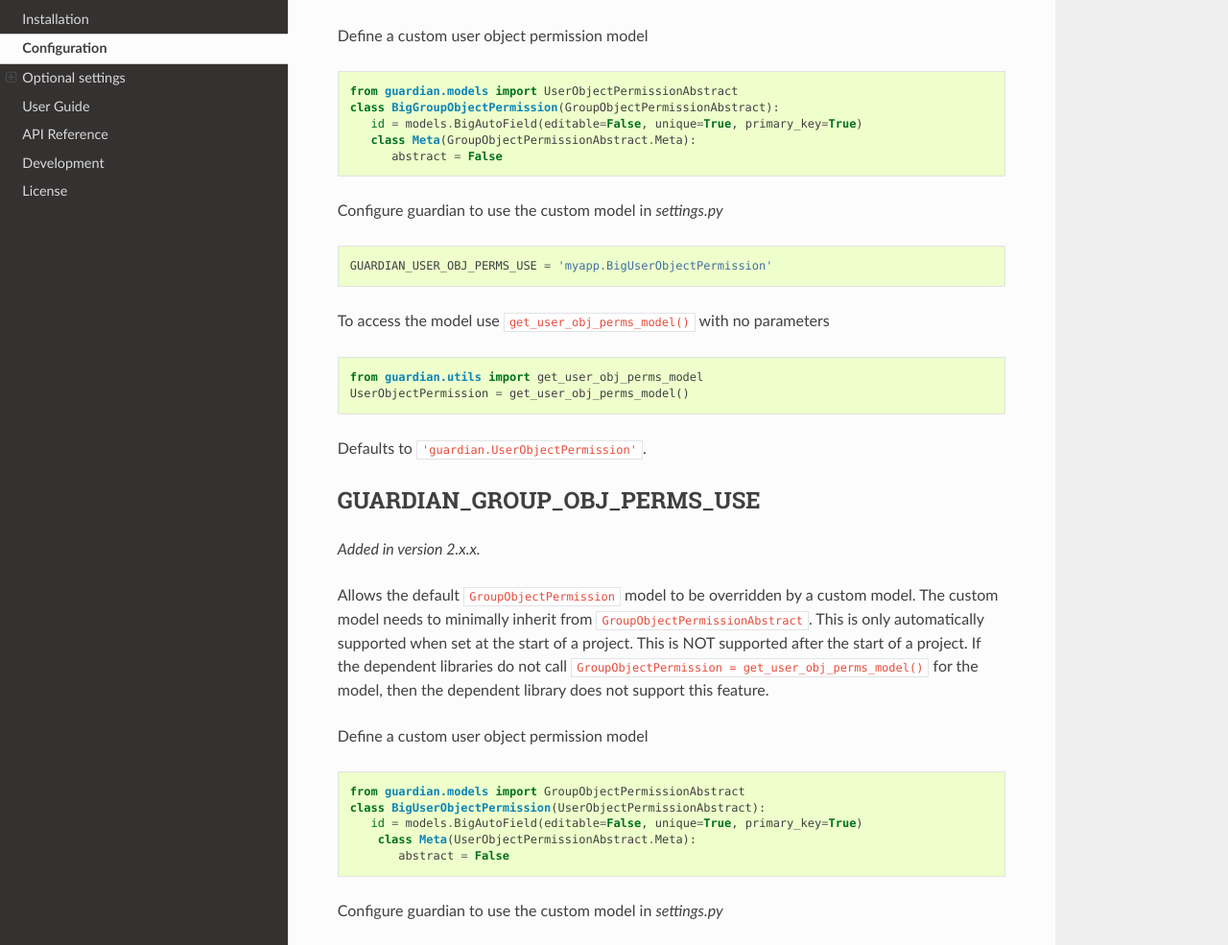
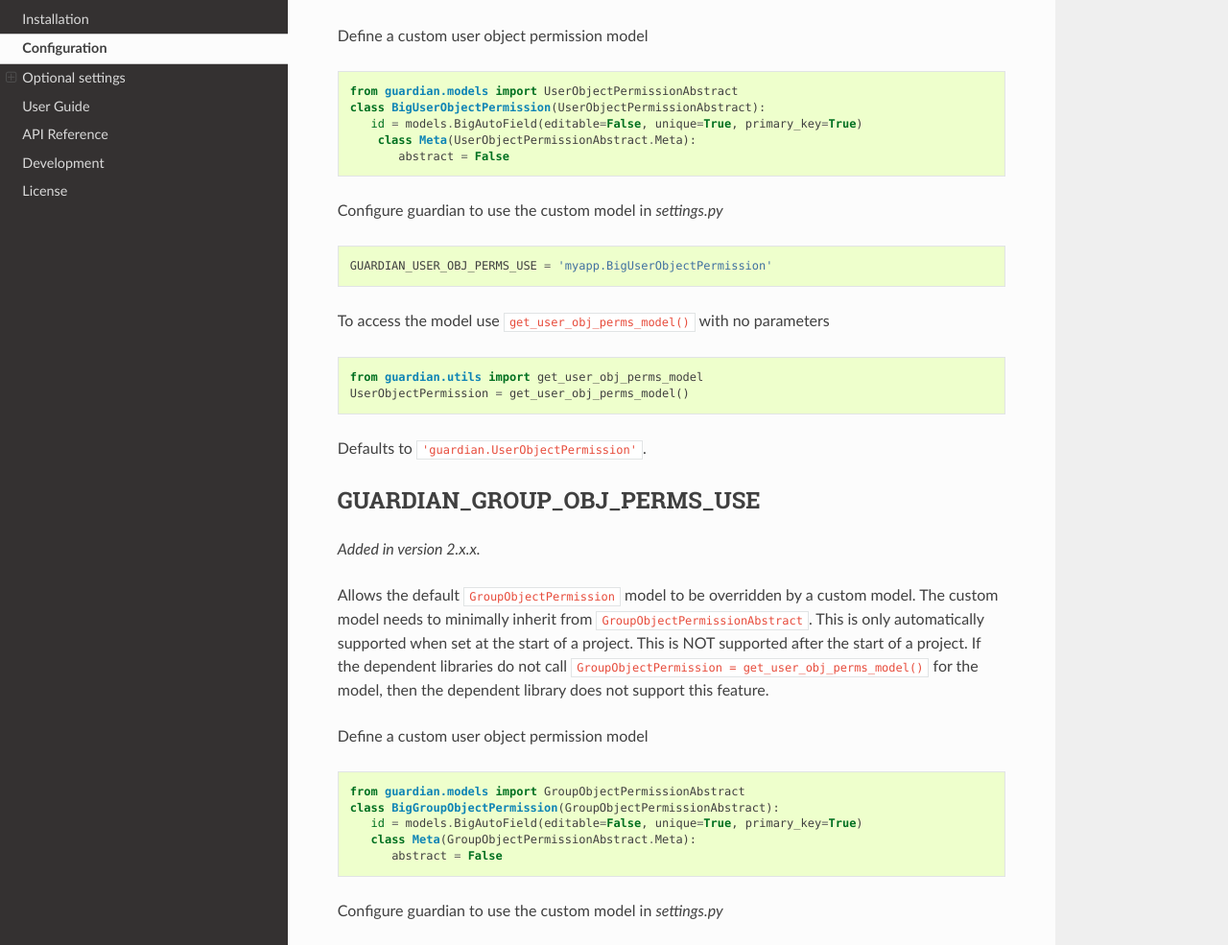
Before and after one commit to django-guardian/django-guardian, a Sphinx documentation site: the page built from docs/configuration.rst, in a window 1280 px wide and 1400 px high, scrolled down 4114 px. Shown: the part 155-1140 px from the top of the window at 96% size. Built offline with Sphinx 7.4.7 and the Read the Docs theme 2.0.0, drawn with Linux system fonts in a browser that asks for light colours; cross-references to code outside the pages are shown as plain code; the version number is read from the project's files by our own code; some of the changed lines change nothing that is shown.

Commit message:
Fix documentation example

```diff
--- a/docs/configuration.rst
+++ b/docs/configuration.rst
@@ -178,10 +178,10 @@ Allows the default ``UserObjectPermission`` model to be overridden by a custom m
 Define a custom user object permission model
 ::
    from guardian.models import UserObjectPermissionAbstract
-   class BigGroupObjectPermission(GroupObjectPermissionAbstract):
+   class BigUserObjectPermission(UserObjectPermissionAbstract):
       id = models.BigAutoField(editable=False, unique=True, primary_key=True)
-      class Meta(GroupObjectPermissionAbstract.Meta):
-         abstract = False
+       class Meta(UserObjectPermissionAbstract.Meta):
+          abstract = False
 
 Configure guardian to use the custom model in `settings.py`
 ::
@@ -204,10 +204,10 @@ Allows the default ``GroupObjectPermission`` model to be overridden by a custom
 Define a custom user object permission model
 ::
    from guardian.models import GroupObjectPermissionAbstract
-   class BigUserObjectPermission(UserObjectPermissionAbstract):
+   class BigGroupObjectPermission(GroupObjectPermissionAbstract):
       id = models.BigAutoField(editable=False, unique=True, primary_key=True)
-       class Meta(UserObjectPermissionAbstract.Meta):
-          abstract = False
+      class Meta(GroupObjectPermissionAbstract.Meta):
+         abstract = False
 
 Configure guardian to use the custom model in `settings.py`
 ::
```
